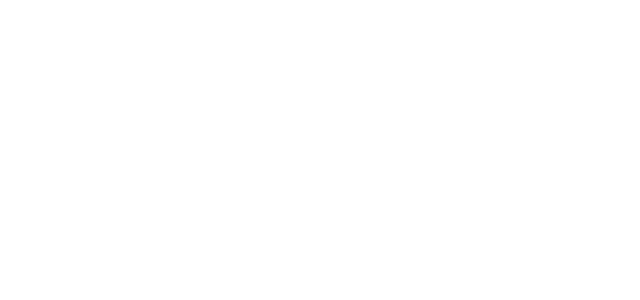
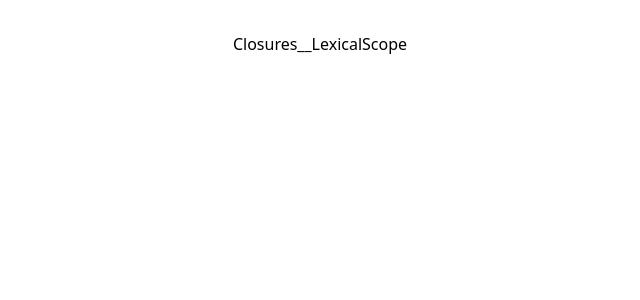
Before and after one commit to meabhiarya1/interview-perp, a React (Vite) app in the folder Frontend/: page /Closures__LexicalScope in a window 1280 px wide. Before the commit this address had no page. Shown: the top 300 px of the page, without its empty margins (320-960 px from the left). Built offline with nearby package versions, Linux system fonts and the light colour scheme.

Commit message:
Add Closures__LexicalScope component and define route for it in the App component

```diff
--- a/Frontend/src/App.jsx
+++ b/Frontend/src/App.jsx
@@ -14,6 +14,7 @@
 import EventBubbling__EventCapturing from "./Comp/EventBubbling__EventCapturing.jsx";
 import Event_deligation from "./Comp/Event_deligation.jsx";
 import DeepAndShallow from "./Comp/DeepAndShallow.jsx";
+import Closures__LexicalScope from "./Comp/Closures__LexicalScope.jsx";
 // Define the main App component that manages routing and page rendering.
 function App() {
   const DashboardAuth = withAuth(Dashboard); // Wrap the `Dashboard` component with the `withAuth` HOC to add authentication logic.
@@ -70,6 +71,12 @@
 
           {/* Define a route for the DeepAndShallow, rendering the `DeepAndShallow` component. */}
           <Route path="/DeepAndShallow" element={<DeepAndShallow />} />
+
+          {/* Define a route for the Closures__LexicalScope, rendering the `Closures__LexicalScope` component. */}
+          <Route
+            path="/Closures__LexicalScope"
+            element={<Closures__LexicalScope />}
+          />
         </Routes>
       </Router>
     </>
--- /dev/null
+++ b/Frontend/src/Comp/Closures__LexicalScope.jsx
@@ -0,0 +1,17 @@
+import React from "react";
+
+const Closures__LexicalScope = () => {
+  function outerFunction() {
+    let name = "Outer";
+    function innerFunction() {
+      console.log(name + " + Inner Lexical Envirnoment");
+    }
+    return innerFunction;
+  }
+  const innerFunc = outerFunction();
+  innerFunc();
+
+  return <div>Closures__LexicalScope</div>;
+};
+
+export default Closures__LexicalScope;
```
